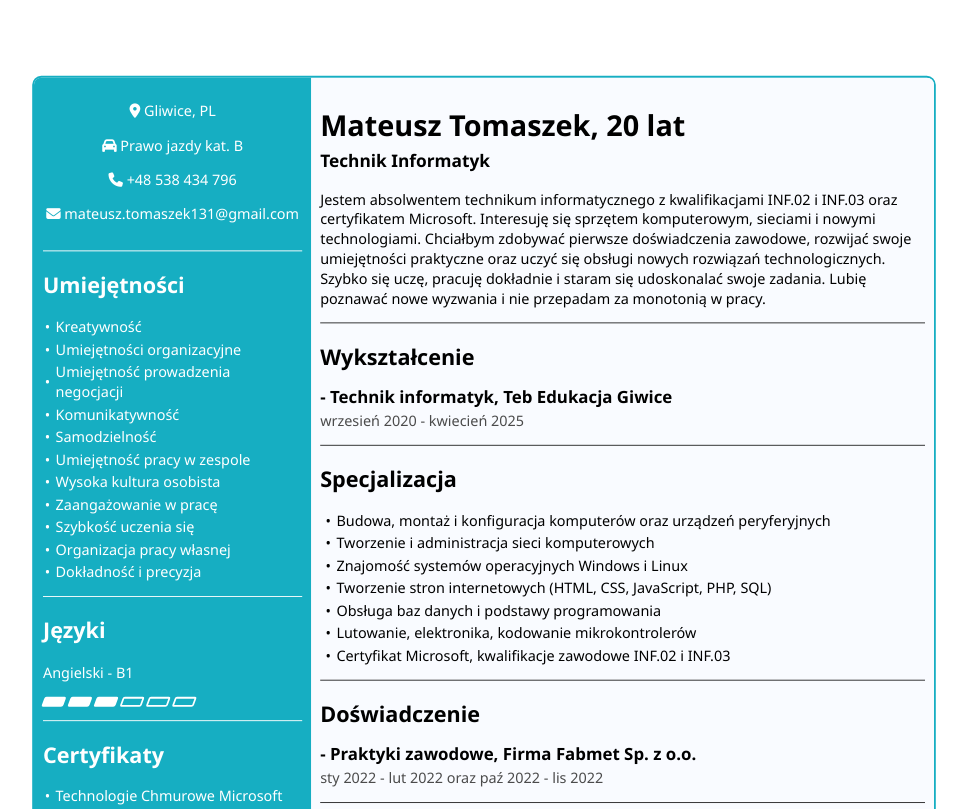
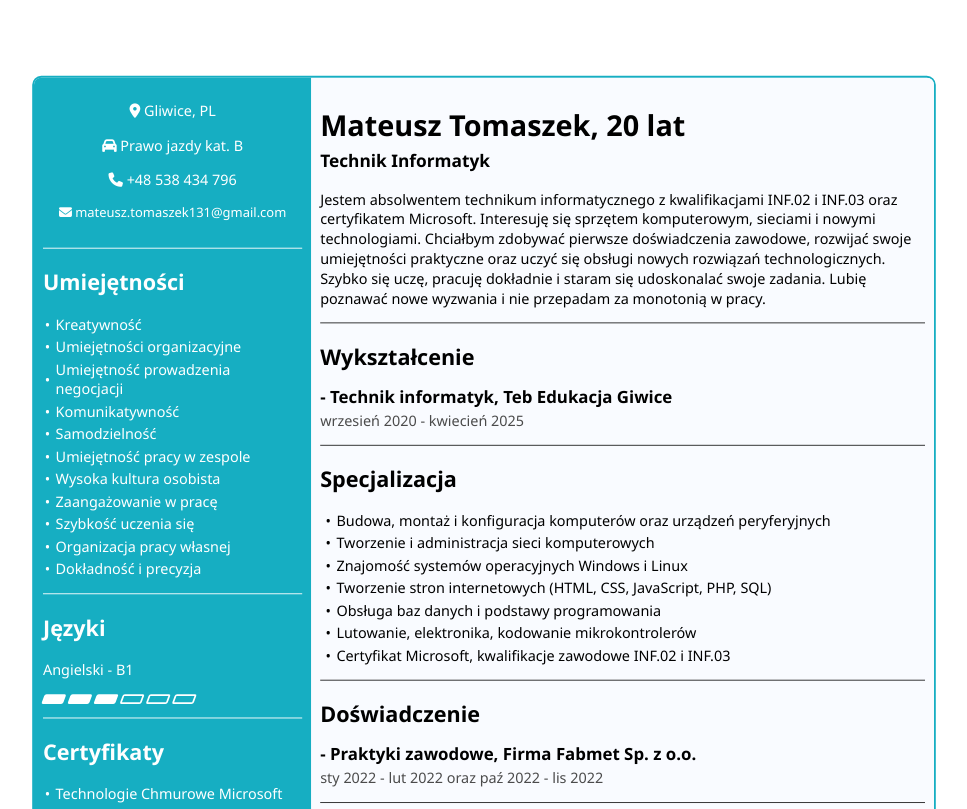
Before and after one commit to mateusz-tomaszek/cv, a plain HTML site: page index.html in a window 1280 px wide. Shown: the top 809 px of the page, without its empty margins (156-1123 px from the left). Drawn offline with Linux system fonts and the light colour scheme.

Commit message:
Add files via upload

```diff
--- a/index.html
+++ b/index.html
@@ -35,7 +35,7 @@
         <a href="tel:+48730330309">+48 538 434 796</a>
         </p>
 
-        <p>
+        <p style="font-size: 90%;">
         <i class="fa-solid fa-envelope"></i>
         mateusz.tomaszek131@gmail.com
         </p>
```
